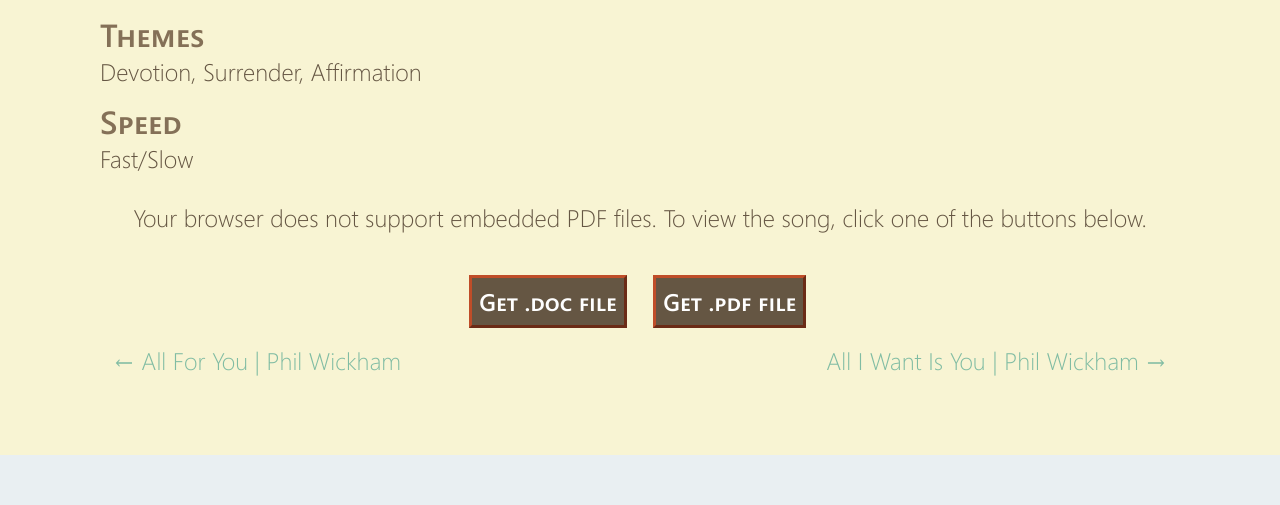
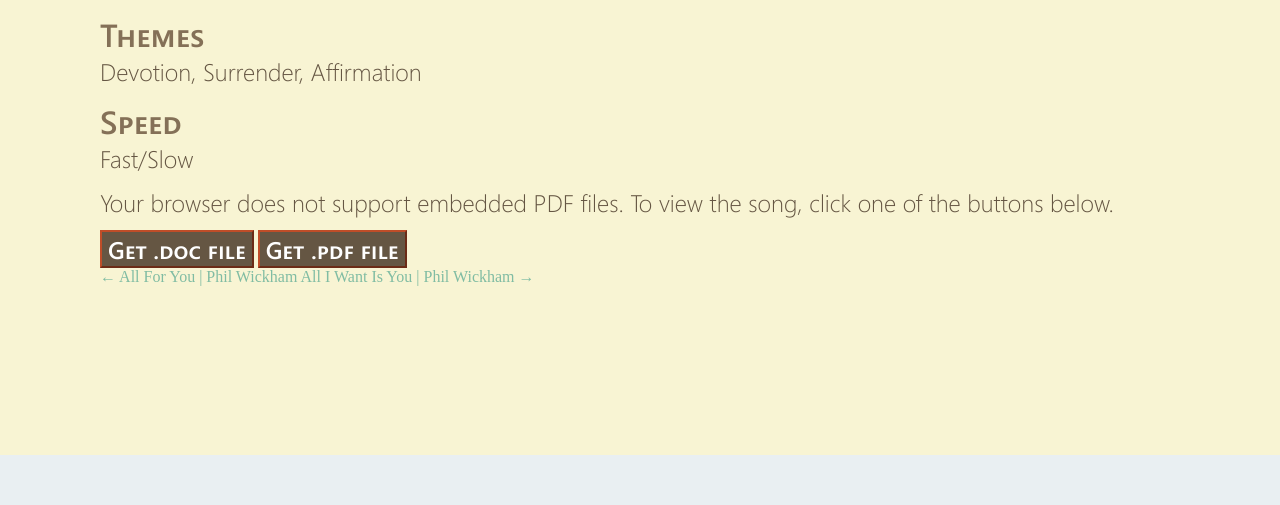
Before and after one commit to brandonchinn178/worshipmate-legacy, a Django app: a page that uses wsgi/site/database/templates/database/detail.html in a window 1280 px wide. Shown: the part 295-800 px from the top of the page. Run offline with Django 3.2, Linux system fonts and the light colour scheme; data comes from the database, SQL or seed files in the repository; parts of the project's set-up code (start-up, migrations or seed data) failed here and were passed over; some web fonts are replaced.

```diff
--- a/wsgi/site/database/templates/database/detail.html
+++ b/wsgi/site/database/templates/database/detail.html
@@ -11,20 +11,32 @@
 <h2>Speed</h2>
 <p>{{ song.speed|convert_speed }}</p>
 
-<table id="songcontainer"><td>
-    <object type="application/pdf" data="http://brandonchinn178.github.io/worshipdatabase/songs/pdf/{{ song.title }}.pdf" id="songpdf">
-        <p>Your browser does not support embedded PDF files. To view the song, click one of the buttons below.</p>
-    </object>
-</td></table>
+<object type="application/pdf" data="http://brandonchinn178.github.io/worshipdatabase/songs/pdf/{{ song.title }}.pdf" id="songpdf">
+    <p>Your browser does not support embedded PDF files. To view the song, click one of the buttons below.</p>
+</object>
 
-<table id="buttons">
-    <tr>
-        <td><a class="submit" href="http://brandonchinn178.github.io/worshipdatabase/songs/doc/{{ song.title }}.doc" download>Get .doc file</a></td>
-        <td><a class="submit" href="http://brandonchinn178.github.io/worshipdatabase/songs/pdf/{{ song.title }}.pdf" download>Get .pdf file</a></td>
-    </tr>
-    <tr id="navigation">
-        <td>{% if navigate.before %} <a href="{% url 'database:detail' navigate.before.0.title %}">&larr; {{ navigate.before.0 }}</a> {% endif %}</td>
-        <td>{% if navigate.after %} <a href="{% url 'database:detail' navigate.after.0.title %}">{{ navigate.after.0 }} &rarr; {% endif %}</a></td>
-    </tr>
-</table>
+<div id="buttons-container">
+    <div class="download">
+        {% with base_url="http://brandonchinn178.github.io/worshipdatabase/songs" %}
+            <a href="{{ base_url }}/doc/{{ song.title }}.doc" download>
+                <button type="submit">Get .doc file</button>
+            </a>
+            <a href="{{ base_url }}/pdf/{{ song.title }}.pdf" download>
+                <button type="submit">Get .pdf file</button>
+            </a>
+        {% endwith %}
+    </div>
+    <div class="navigation">
+        {% if navigate.before %}
+            <a href="{% url 'database:detail' navigate.before.0.title %}">
+                &larr; {{ navigate.before.0 }}
+            </a>
+        {% endif %}
+        {% if navigate.after %}
+            <a href="{% url 'database:detail' navigate.after.0.title %}">
+                {{ navigate.after.0 }} &rarr;
+            </a>
+        {% endif %}
+    </div>
+</div>
 {% endblock %}
--- a/wsgi/site/static/style/base.css
+++ b/wsgi/site/static/style/base.css
@@ -85,7 +85,7 @@ input {
   background: #FFF;
   color: #655643;
 }
-input[type='submit'] {
+button {
   font: small-caps bold 24px "Webly";
   background: #655643;
   color: #FFF;
--- a/wsgi/site/static/style/database.css
+++ b/wsgi/site/static/style/database.css
@@ -3,27 +3,18 @@ body {
   padding: 0;
   height: 100%;
 }
-span#artist {
-  font: small-caps 32px "Webly";
-  margin-left: .5em;
-  color: #907b5f;
-}
-span#artist:before {
-  content: "/ ";
-}
-.filter {
+.select2-container-multi {
+  font: 20.8px "Webly";
   margin: 5px;
   width: 50%;
 }
-.select2-container-multi,
+.select2-container-multi .select2-choices .select2-search-choice {
+  font: 19.2px "Webly";
+  line-height: 1em;
+  color: #bf4d28;
+}
 .select2-results {
   font: 20.8px "Webly";
-  color: #bf4d28;
-}
-.select2-container-multi .select2-choices .select2-search-choice,
-.select2-results .select2-choices .select2-search-choice {
-  font: 19.2px "Webly";
-  line-height: 1em;
   color: #bf4d28;
 }
 #songs {
@@ -60,23 +51,38 @@ span#artist:before {
 #songs td:nth-child(4) {
   width: 5%;
 }
+#songs td button {
+  cursor: pointer;
+  border: 0;
+  background: rgba(201, 201, 201, 0.5);
+  color: #bf4d28;
+  font: 19.2px "WeblyLight";
+  padding: 0;
+  margin: 2px;
+}
+#songs td button :hover {
+  background: rgba(255, 255, 255, 0.7);
+}
 #songs th {
   background: #655643;
   color: #FFF;
   height: 1.5em;
   cursor: default;
 }
-#backbutton + h1 {
+#content h1 {
   margin-top: 0;
+}
+#content h1 span#artist {
+  font: small-caps 32px "Webly";
+  margin-left: .5em;
+  color: #907b5f;
+}
+#content h1 span#artist:before {
+  content: "/ ";
 }
 #songpdf {
   width: 100%;
   height: 700px;
-}
-#songcontainer {
-  margin-top: 1em;
-  width: 100%;
-  text-align: center;
 }
 #buttons {
   margin-top: 1em;
@@ -102,15 +108,3 @@ a.submit {
   color: #FFF;
   border: 3px outset #bf4d28;
 }
-button {
-  cursor: pointer;
-  border: 0;
-  background: rgba(201, 201, 201, 0.5);
-  color: #bf4d28;
-  font: 19.2px "WeblyLight";
-  padding: 0;
-  margin: 2px;
-}
-button :hover {
-  background: rgba(255, 255, 255, 0.7);
-}
--- a/wsgi/site/static/style/less/base.less
+++ b/wsgi/site/static/style/less/base.less
@@ -54,14 +54,14 @@ input {
     font: (@font-size * 1.5) "WeblyLight";
     background: #FFF;
     color: @brown;
+}
 
-    &[type='submit'] {
-        font: small-caps bold (@font-size * 1.5) "Webly";
-        background: @brown;
-        color: #FFF;
-        border-color: @red;
-        cursor: pointer;
-    }
+button {
+    font: small-caps bold (@font-size * 1.5) "Webly";
+    background: @brown;
+    color: #FFF;
+    border-color: @red;
+    cursor: pointer;
 }
 
 table {
--- a/wsgi/site/static/style/less/database.less
+++ b/wsgi/site/static/style/less/database.less
@@ -69,19 +71,21 @@ span {
     }
 }
 
-#backbutton + h1 {
+#content h1 {
     margin-top: 0;
+    span#artist {
+        font: small-caps (@font-size * 2) "Webly";
+        margin-left: .5em;
+        color: lighten(@brown, 14%);
+        &:before {
+            content: "/ ";
+        }
+    }
 }
 
 #songpdf {
     width: 100%;
     height: 700px;
-}
-
-#songcontainer {
-    margin-top: 1em;
-    width: 100%;
-    text-align: center;
 }
 
 #buttons {
@@ -112,16 +116,3 @@ a.submit {
     color: #FFF;
     border: 3px outset @red;
 }
-
-button {
-    cursor: pointer;
-    border: 0;
-    background: fade(darken(#FFF, 21%), 50%);
-    color: @red;
-    font: (@font-size * 1.2) "WeblyLight";
-    padding: 0;
-    margin: 2px;
-    :hover {
-        background: fade(#FFF, 70%);
-    }
-}
```
Also changed, not shown: other parts of wsgi/site/static/style/less/database.less (+19 -17 lines), wsgi/site/main/templates/main/index.html (+4 -14 lines), wsgi/site/static/style/home.css (+2 -7 lines), wsgi/site/static/style/less/home.less (+3 -9 lines), 2 other files.
